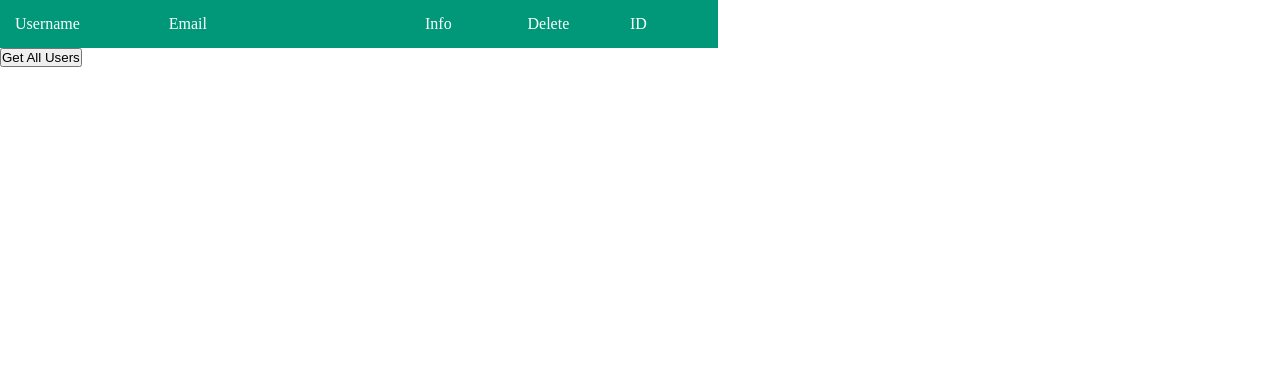
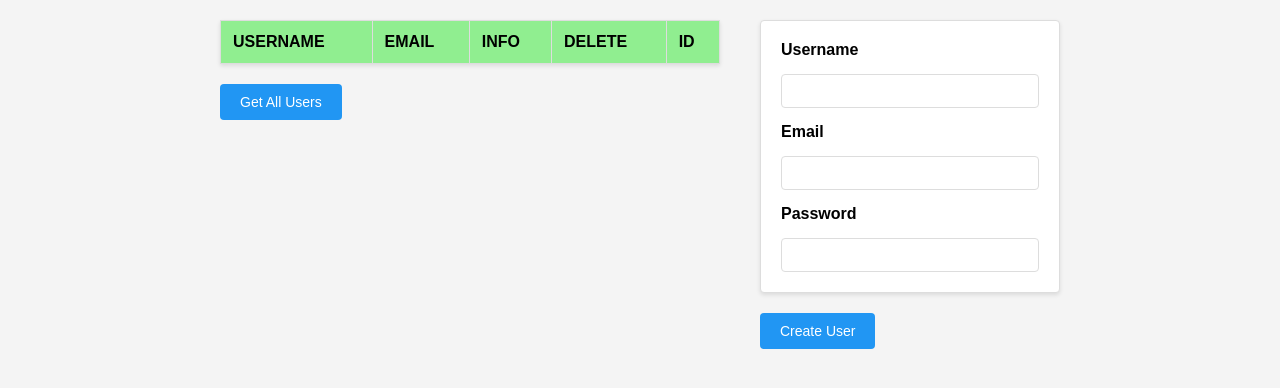
Before and after one commit to kana542/web-frontend, a website built with Vite: page fetch/frontend/index.html in a window 1280 px wide. Built offline with nearby package versions, Linux system fonts and the light colour scheme.

Commit message:
basic styling

```diff
--- a/fetch/frontend/index.html
+++ b/fetch/frontend/index.html
@@ -9,21 +9,34 @@
   </head>
   <body>
     <div class="container">
+        <div class="users-container">
             <table class="user-table">
                 <thead>
                     <tr>
-                    <th class="username-col">Username</th>
-                    <th class="email-col">Email</th>
-                    <th class="info-col">Info</th>
-                    <th class="delete-col">Delete</th>
+                        <th class="username-col">USERNAME</th>
+                        <th class="email-col">EMAIL</th>
+                        <th class="info-col">INFO</th>
+                        <th class="delete-col">DELETE</th>
                         <th class="id-col">ID</th>
                     </tr>
                 </thead>
-            <tbody id="user-table-body">
+                <tbody id="users-table-body">
                 </tbody>
             </table>
             <button id="fetch-users" class="fetch-button">Get All Users</button>
         </div>
+        <div class="new-user-container">
+            <form id="new-user-form" class="new-user-form">
+                <label for="username">Username</label>
+                <input type="text" id="username" name="username" required />
+                <label for="email">Email</label>
+                <input type="email" id="email" name="email" required />
+                <label for="password">Password</label>
+                <input type="password" id="password" name="password" required />
+            </form>
+                <button type="submit" class="fetch-button">Create User</button>
+        </div>
+    </div>
     <script type="module" src="/src/js/main.js"></script>
   </body>
 </html>
--- a/fetch/frontend/src/css/style.css
+++ b/fetch/frontend/src/css/style.css
@@ -1,43 +1,122 @@
-* {
+body {
+   font-family: Arial, sans-serif;
    margin: 0;
    padding: 0;
-   box-sizing: border-box;
+   background-color: #f4f4f4;
+}
+
+.container {
+   max-width: 1200px;
+   margin: 0 auto;
+   padding: 20px;
+   display: flex;
+   justify-content: center;
+   gap: 40px;
+}
+
+.users-container {
+   min-width: 500px;
 }
 
 .user-table {
-   border-collapse: separate;
-   border-spacing: 0;
-   background: white;
-   table-layout: fixed;
+   width: 100%;
+   border-collapse: collapse;
+   margin-bottom: 20px;
+   box-shadow: 0 2px 4px rgba(0, 0, 0, 0.1);
 }
 
-.user-table thead {
-   background: #009879;
+.user-table thead tr {
+   background-color: #90ee90;
+}
+
+.user-table th,
+.user-table td {
+   padding: 12px;
+   text-align: left;
+   border: 1px solid #ddd;
+}
+
+.user-table tbody tr:nth-child(even) {
+   background-color: #f9f9f9;
+}
+
+.user-table tbody tr:hover {
+   background-color: #f5f5f5;
+}
+
+.info-button,
+.delete-button {
+   width: 100%;
+   padding: 6px 12px;
+   border: none;
+   border-radius: 4px;
+   cursor: pointer;
+   font-weight: bold;
+   transition: background-color 0.2s;
+}
+
+.info-button {
+   background-color: #4caf50;
    color: white;
 }
 
-.user-table th {
-   padding: 15px;
-   text-align: left;
-   font-weight: 500;
+.info-button:hover {
+   background-color: #3d8b40;
 }
 
-.user-table th.username-col {
-   width: 15%;
+.delete-button {
+   background-color: #f44336;
+   color: white;
 }
 
-.user-table th.email-col {
-   width: 25%;
+.delete-button:hover {
+   background-color: #da190b;
 }
 
-.user-table th.info-col {
-   width: 10%;
+/* Fetch button style */
+.fetch-button {
+   padding: 10px 20px;
+   background-color: #2196f3;
+   color: white;
+   border: none;
+   border-radius: 4px;
+   cursor: pointer;
+   font-size: 14px;
 }
 
-.user-table th.delete-col {
-   width: 10%;
+.fetch-button:hover {
+   background-color: #1976d2;
 }
 
-.user-table th.id-col {
-   width: 10%;
+.new-user-container {
+   min-width: 300px;
 }
+
+.new-user-form {
+   display: flex;
+   flex-direction: column;
+   gap: 15px;
+   margin-bottom: 20px;
+   padding: 20px;
+   border: 1px solid #ddd;
+   border-radius: 4px;
+   background-color: #fff;
+   box-shadow: 0 2px 4px rgba(0, 0, 0, 0.1);
+}
+
+.new-user-form label {
+   font-weight: bold;
+}
+
+.new-user-form input {
+   padding: 8px;
+   border: 1px solid #ddd;
+   border-radius: 4px;
+   font-size: 14px;
+}
+
+.new-user-form input:focus {
+   outline: none;
+   border-color: #2196f3;
+   box-shadow: 0 0 0 2px rgba(33, 150, 243, 0.2);
+}
--- a/fetch/frontend/src/js/fetch.js
+++ b/fetch/frontend/src/js/fetch.js
@@ -4,9 +4,43 @@ export const fetchUsers = async () => {
       if (!response.ok) {
          throw new Error("Failed to fetch users");
       }
+      console.log("Users fetched");
       return await response.json();
    } catch (error) {
       console.error("Failed to fetch users", error);
-       return [];
    }
 };
+
+export const createNewUser = async (username, email, password) => {
+   try {
+      const response = await fetch("http://localhost:3000/api/users", {
+         method: "POST",
+         headers: {
+            "Content-Type": "application/json",
+         },
+         body: JSON.stringify({ username, email, password }),
+      });
+
+      if (!response.ok) {
+         throw new Error("Failed to create new user");
+      }
+      console.log("New user created");
+   } catch (error) {
+      console.error("Failed to create new user", error);
+   }
+};
+
+export const deleteUser = async (id) => {
+   try {
+      const response = await fetch(`http://localhost:3000/api/users/${id}`, {
+         method: "DELETE",
+      });
+
+      if (!response.ok) {
+         throw new Error("Failed to delete user");
+      }
+      console.log("User deleted");
+   } catch (error) {
+      console.error("Failed to delete user", error);
+   }
+};
--- a/fetch/frontend/src/js/main.js
+++ b/fetch/frontend/src/js/main.js
@@ -1,6 +1,6 @@
-import { fetchUsers } from "./fetch.js";
+import { fetchUsers, createNewUser, deleteUser } from "./fetch.js";
 
-const userTableBody = document.getElementById("user-table-body");
+const userTableBody = document.getElementById("users-table-body");
 const fetchButton = document.getElementById("fetch-users");
 
 const createUserRow = (user) => {
@@ -34,7 +34,10 @@ const createUserRow = (user) => {
 
 const updateTable = async () => {
    const users = await fetchUsers();
+   console.log(users);
    userTableBody.replaceChildren(...users.map((user) => createUserRow(user)));
 };
 
+
+
 fetchButton.addEventListener("click", updateTable);
```
Lines whose indentation alone changed are shown as unchanged.
